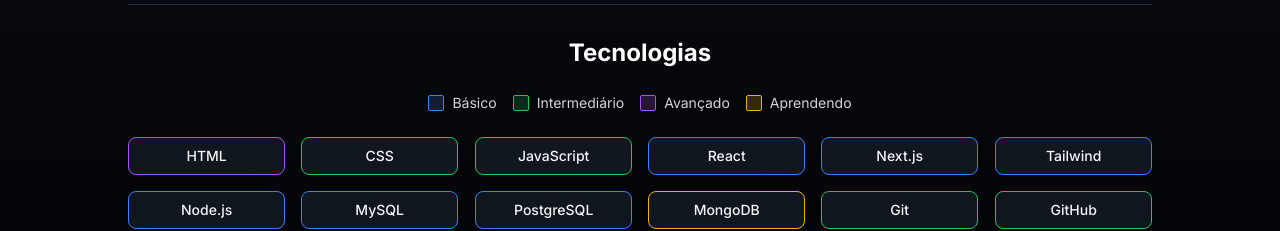
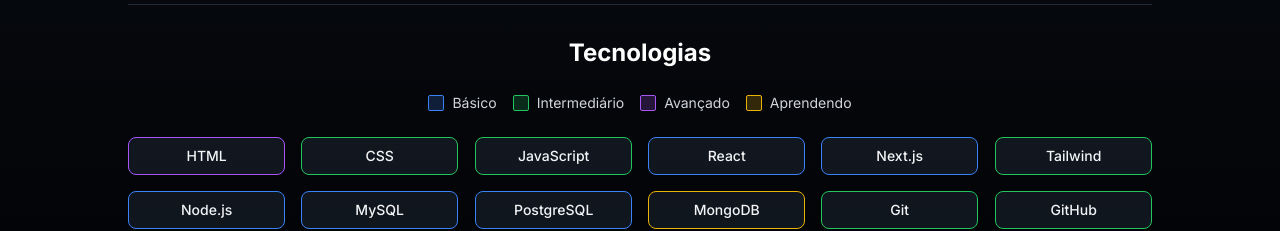
Before and after one commit to Raullize/my-personal-portfolio, a Next.js app: page / in a window 1280 px wide. Shown: the part 1620-1851 px from the top of the page. Built offline with nearby package versions, Linux system fonts and the light colour scheme.

Commit message:
✨ feat: update Tailwind skill level from basic to intermediate

```diff
--- a/app/components/About.jsx
+++ b/app/components/About.jsx
@@ -11,7 +11,7 @@
   { name: 'JavaScript', level: 'intermediate' },
   { name: 'React', level: 'basic' },
   { name: 'Next.js', level: 'basic' },
-  { name: 'Tailwind', level: 'basic' },
+  { name: 'Tailwind', level: 'intermediate' },
   { name: 'Node.js', level: 'basic' },
   { name: 'MySQL', level: 'basic' },
   { name: 'PostgreSQL', level: 'basic' },
```
